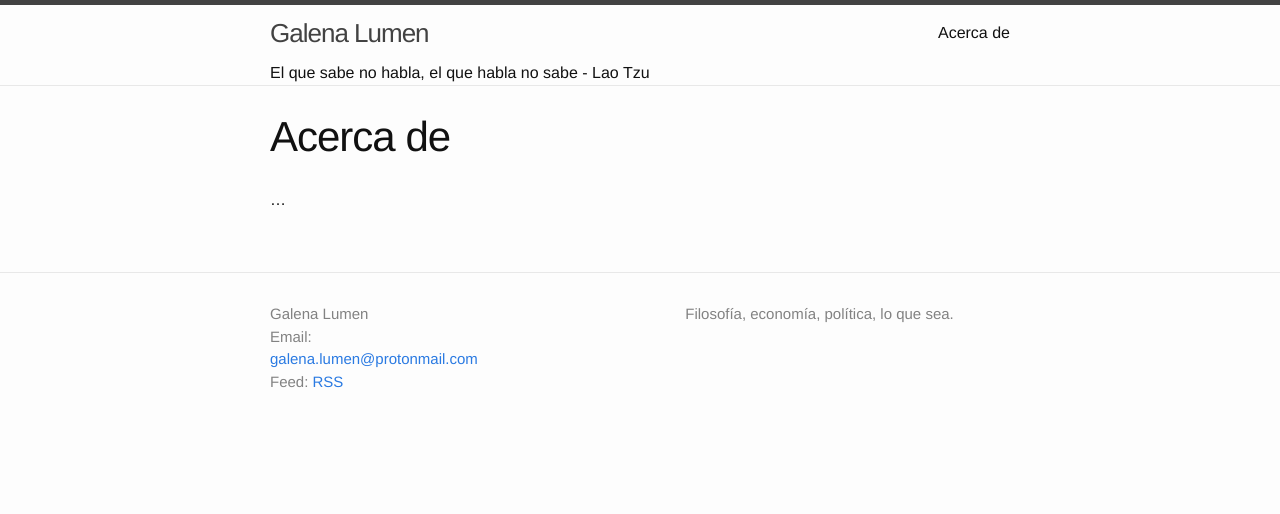
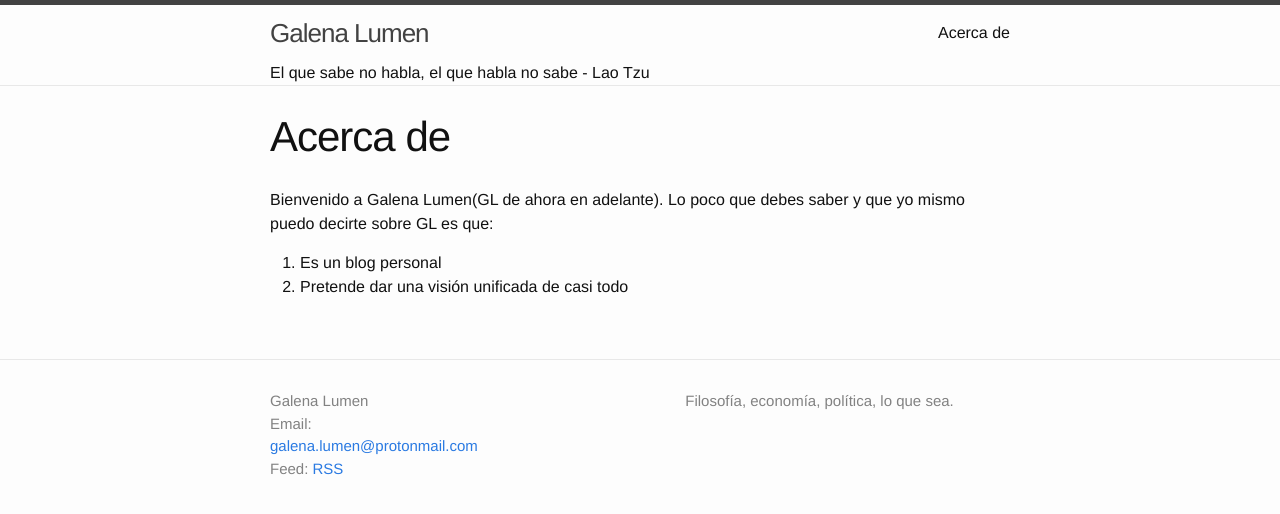
Before and after one commit to galena-lumen/galena-lumen.github.io, a Jekyll site: the page built from about.md, in a window 1280 px wide. Shown: the top 514 px of the page. Built offline with Jekyll 4.4.1, drawn with Linux system fonts in a browser that asks for light colours; Markdown is read by kramdown in place of the engine named in the settings.

Commit message:
Nuevo Acerca De

```diff
--- a/about.md
+++ b/about.md
@@ -4,4 +4,8 @@ title: Acerca de
 permalink: /about/
 ---
 
-...
+Bienvenido a Galena Lumen(GL de ahora en adelante).
+Lo poco que debes saber y que yo mismo puedo decirte sobre GL es que:
+
+  1. Es un blog personal
+  2. Pretende dar una visión unificada de casi todo
```
